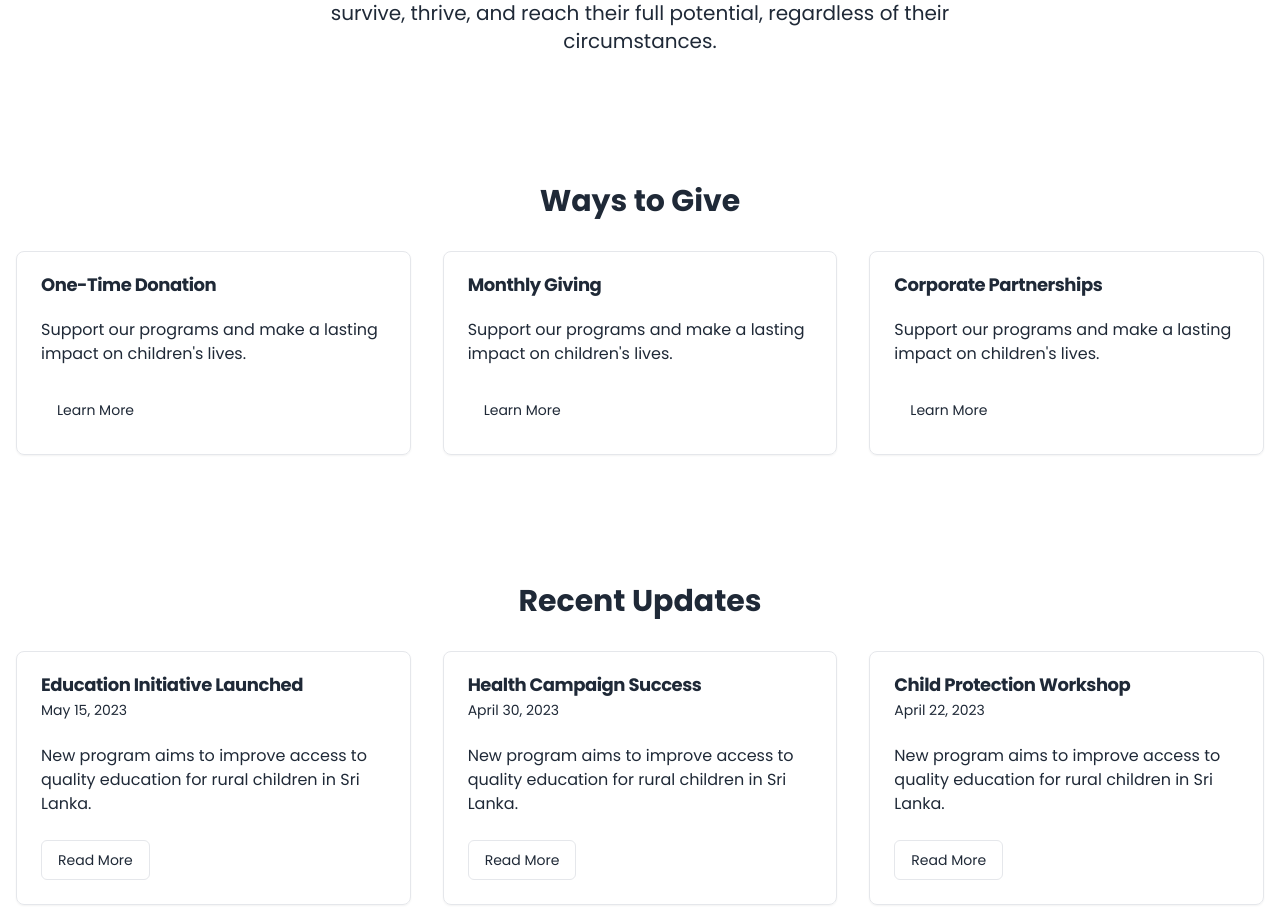
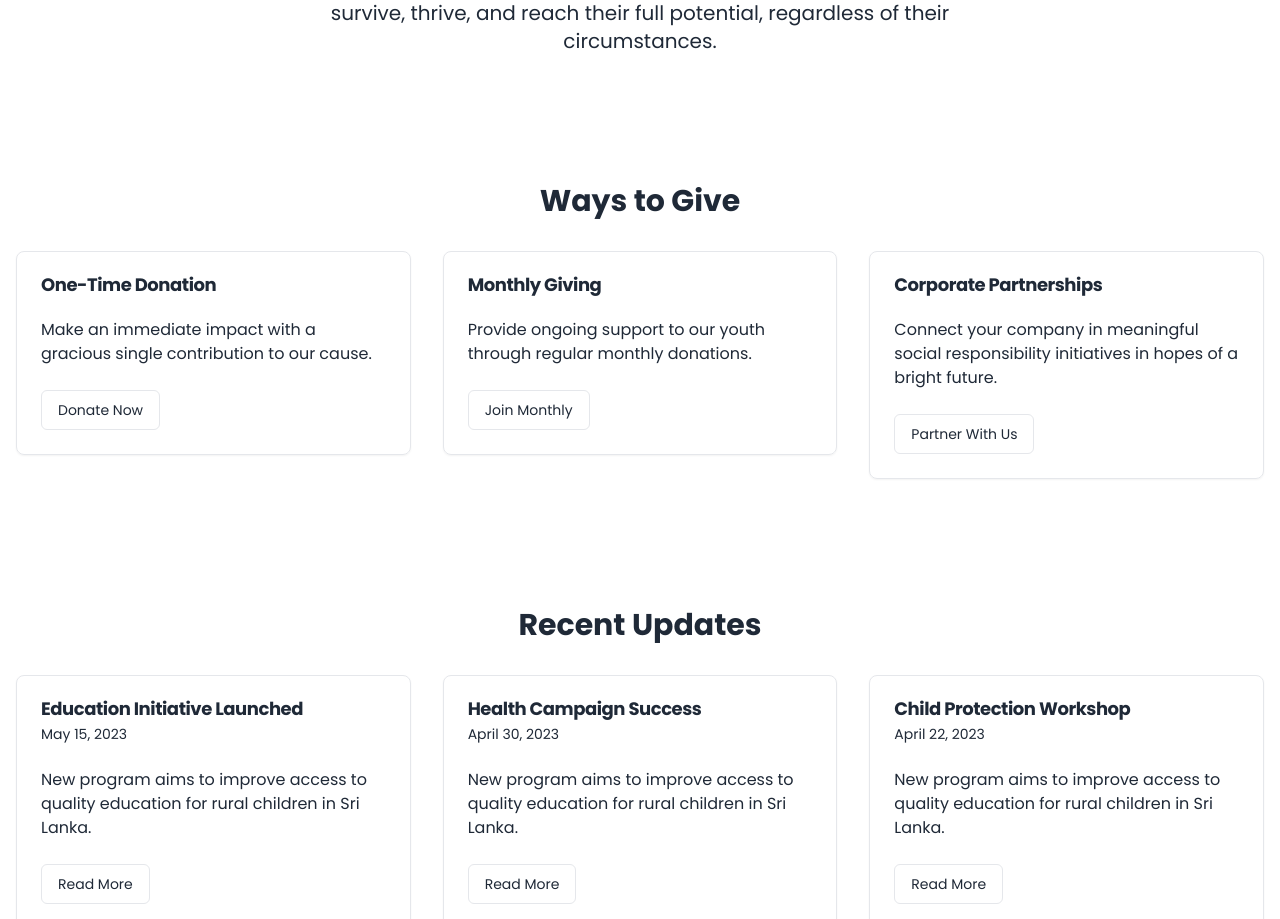
Before and after one commit to byrongomezjr/USAIDNGOProject, a Next.js app: page / in a window 1280 px wide. Shown: the part 989-1908 px from the top of the page. Built offline with nearby package versions, Linux system fonts and the light colour scheme.

Commit message:
WaysToGive.tsx
Simple changes to the text cards and buttons on the ways to give section just trying to figure out how to smoothly push my code to you

```diff
--- a/app/components/WaysToGive.tsx
+++ b/app/components/WaysToGive.tsx
@@ -1,30 +1,49 @@
-import { motion } from 'framer-motion'
-import { Button } from "@/components/ui/button"
-import { Card, CardContent, CardFooter, CardHeader, CardTitle } from "@/components/ui/card"
+import React from 'react';
+import { motion } from 'framer-motion';
+import { Card, CardHeader, CardTitle, CardContent, CardFooter } from '@/components/ui/card';
+import { Button } from '@/components/ui/button';
 
 export default function WaysToGive() {
+  const donationOptions = [
+    {
+      title: 'One-Time Donation',
+      description: 'Make an immediate impact with a gracious single contribution to our cause.',
+      buttonText: 'Donate Now'
+    },
+    {
+      title: 'Monthly Giving',
+      description: 'Provide ongoing support to our youth through regular monthly donations.',
+      buttonText: 'Join Monthly'
+    },
+    {
+      title: 'Corporate Partnerships',
+      description: 'Connect your company in meaningful social responsibility initiatives in hopes of a bright future.',
+      buttonText: 'Partner With Us'
+    }
+  ];
+
   return (
-    <section className="bg-white dark:bg-gray-800 py-16">
+    <section className="py-16">
       <div className="container mx-auto px-4">
         <h2 className="text-3xl font-bold mb-8 text-center">Ways to Give</h2>
         <div className="grid grid-cols-1 md:grid-cols-3 gap-8">
-          {['One-Time Donation', 'Monthly Giving', 'Corporate Partnerships'].map((title, index) => (
+          {donationOptions.map((option, index) => (
             <motion.div
-              key={title}
+              key={option.title}
               initial={{ opacity: 0, y: 50 }}
               animate={{ opacity: 1, y: 0 }}
               transition={{ duration: 0.5, delay: index * 0.1 }}
             >
               <Card>
                 <CardHeader>
-                  <CardTitle>{title}</CardTitle>
+                  <CardTitle>{option.title}</CardTitle>
                 </CardHeader>
                 <CardContent>
-                  <p>Support our programs and make a lasting impact on children's lives.</p>
+                  <p>{option.description}</p>
                 </CardContent>
                 <CardFooter>
                   <motion.div whileHover={{ scale: 1.05 }} whileTap={{ scale: 0.95 }}>
-                    <Button>Learn More</Button>
+                    <Button variant="outline">{option.buttonText}</Button>
                   </motion.div>
                 </CardFooter>
               </Card>
@@ -33,5 +52,5 @@ export default function WaysToGive() {
         </div>
       </div>
     </section>
-  )
+  );
 }
```
Also changed, not shown: 1 other file (tests, documents, lock files or other folders).
